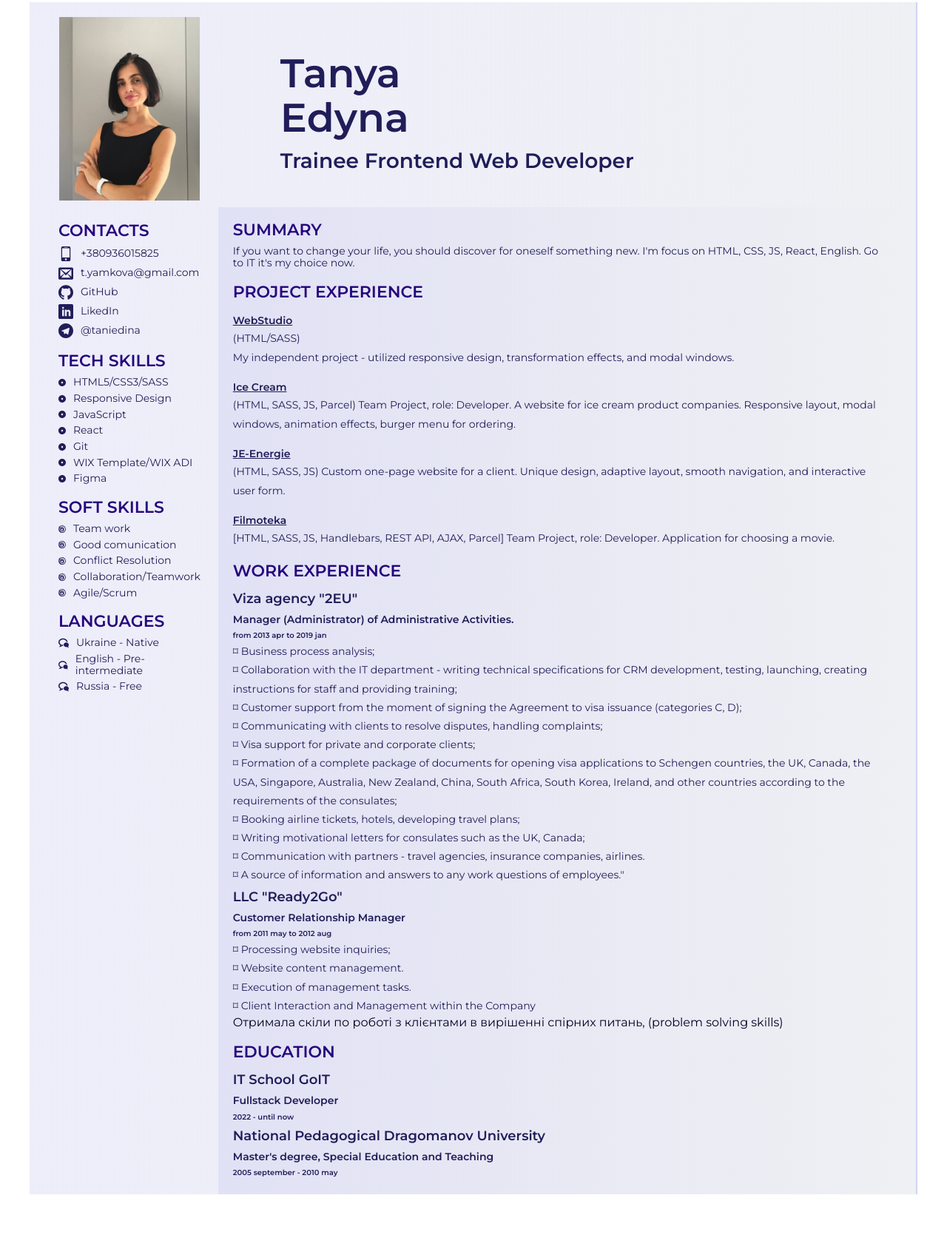
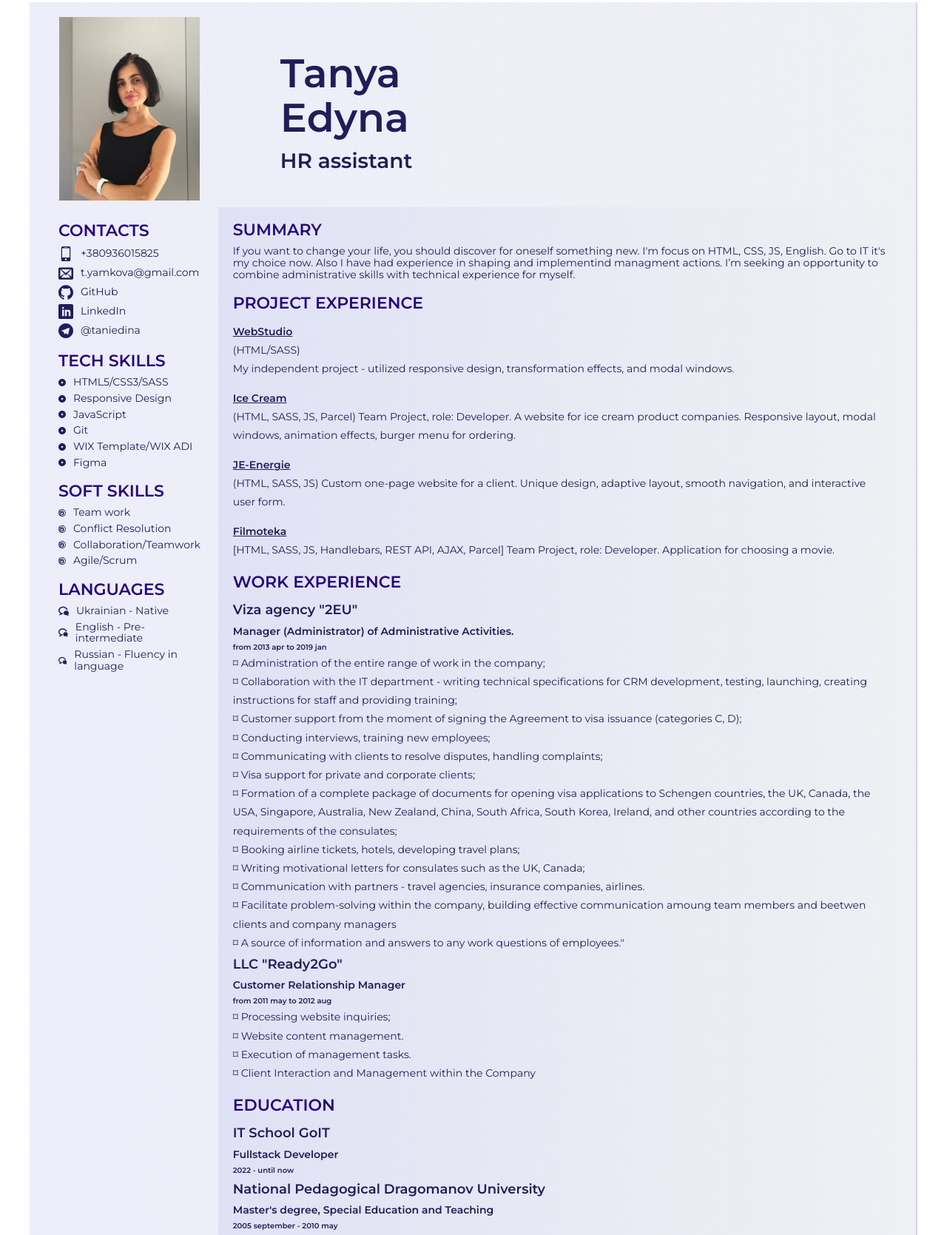
Before and after one commit to TanyaEdyna/resume-, a plain HTML site: page index.html in a window 1280 px wide. Shown: the part 5-1674 px from the top of the page at 74% size. Before the commit the page ends 1627 px from the top, so only its background shows below. Drawn offline with Linux system fonts and the light colour scheme.

Commit message:
fixed info

```diff
--- a/index.html
+++ b/index.html
@@ -65,7 +65,7 @@
                 <svg class="sidebar_icon" width="20" height="20">
                   <use href="./img/icons.svg#icon-linkedin"></use>
                 </svg>
-                LikedIn
+                LinkedIn
               </a>
             </li>
             <li>
@@ -102,12 +102,12 @@
               </svg>
               JavaScript
             </li>
-            <li class="sidebar_item">
+            <!-- <li class="sidebar_item">
               <svg class="sidebar_icon" width="10" height="10">
                 <use href="./img/icons.svg#icon-dot"></use>
               </svg>
               React
-            </li>
+            </li> -->
             <li class="sidebar_item">
               <svg class="sidebar_icon" width="10" height="10">
                 <use href="./img/icons.svg#icon-dot"></use>
@@ -137,12 +137,12 @@
               </svg>
               Team work
             </li>
-            <li class="sidebar_item">
+            <!-- <li class="sidebar_item">
               <svg class="sidebar_icon" width="10" height="10">
                 <use href="./img/icons.svg#icon-soft"></use>
               </svg>
               Good comunication
-            </li>
+            </li> -->
             <li class="sidebar_item">
               <svg class="sidebar_icon" width="10" height="10">
                 <use href="./img/icons.svg#icon-soft"></use>
@@ -170,7 +170,7 @@
               <svg class="sidebar_icon" width="14" height="14">
                 <use href="./img/icons.svg#icon-conversation"></use>
               </svg>
-              Ukraine - Native
+              Ukrainian - Native
             </li>
             <li class="sidebar_item">
               <svg class="sidebar_icon" width="14" height="14">
@@ -182,7 +182,7 @@
               <svg class="sidebar_icon" width="14" height="14">
                 <use href="./img/icons.svg#icon-conversation"></use>
               </svg>
-              Russia - Free
+              Russian - Fluency in language
             </li>
           </ul>
         </div>
@@ -194,14 +194,16 @@
             Tanya <br />
             Edyna
           </h1>
-          <h2 class="job_title">Trainee Frontend Web Developer</h2>
+          <h2 class="job_title">HR assistant</h2>
         </div>
         <div class="summary_block">
           <h3 class="sub_title">Summary</h3>
           <p class="summmary_description">
             If you want to change your life, you should discover for oneself
-            something new. I'm focus on HTML, CSS, JS, React, English. Go to IT
-            it's my choice now.
+            something new. I'm focus on HTML, CSS, JS, English. Go to IT it's my
+            choice now. Also I have had experience in shaping and implementind
+            managment actions. I’m seeking an opportunity to combine
+            administrative skills with technical experience for myself.
           </p>
           <h3 class="sub_title">Project Experience</h3>
           <ul class="project_list">
@@ -282,7 +284,9 @@
           </h5>
           <p class="project_work_period">from 2013 apr to 2019 jan</p>
           <ul class="experience_list">
-            <li>⌑ Business process analysis;</li>
+            <li>
+              ⌑ Administration of the entire range of work in the company;
+            </li>
             <li>
               ⌑ Collaboration with the IT department - writing technical
               specifications for CRM development, testing, launching, creating
@@ -292,6 +296,7 @@
               ⌑ Customer support from the moment of signing the Agreement to
               visa issuance (categories C, D);
             </li>
+            <li>⌑ Conducting interviews, training new employees;</li>
             <li>
               ⌑ Communicating with clients to resolve disputes, handling
               complaints;
@@ -314,6 +319,11 @@
               companies, airlines.
             </li>
             <li>
+              ⌑ Facilitate problem-solving within the company, building
+              effective communication amoung team members and beetwen clients
+              and company managers
+            </li>
+            <li>
               ⌑ A source of information and answers to any work questions of
               employees."
             </li>
@@ -327,10 +337,7 @@
             <li>⌑ Execution of management tasks.</li>
             <li>⌑ Client Interaction and Management within the Company</li>
           </ul>
-          <p>
-            Отримала скіли по роботі з клієнтами в вирішенні спірних питань,
-            (problem solving skills)
-          </p>
+
           <h3 class="sub_title education_title">Education</h3>
           <ul>
             <li>
```
Also changed, not shown: 1 other file.
